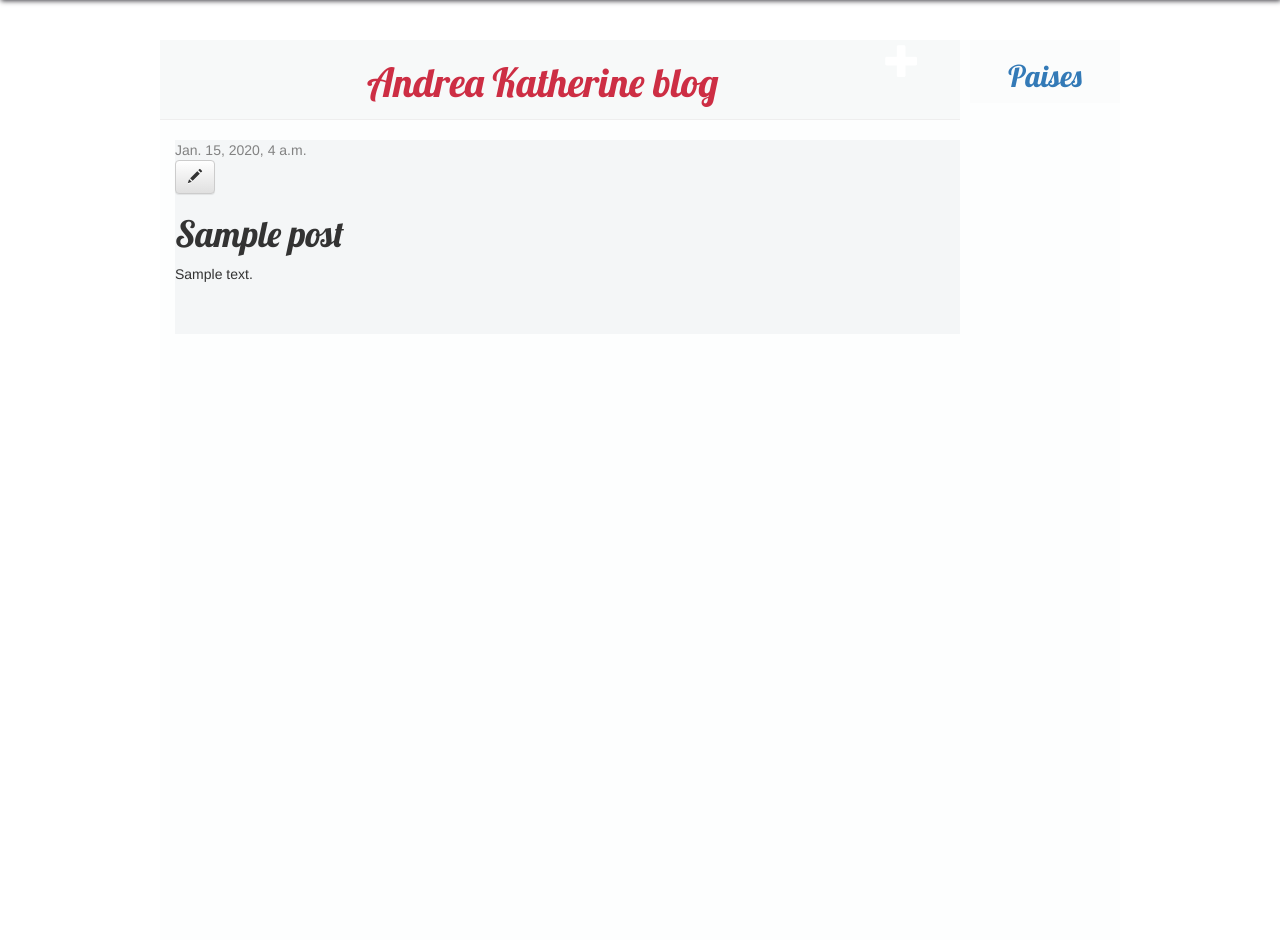
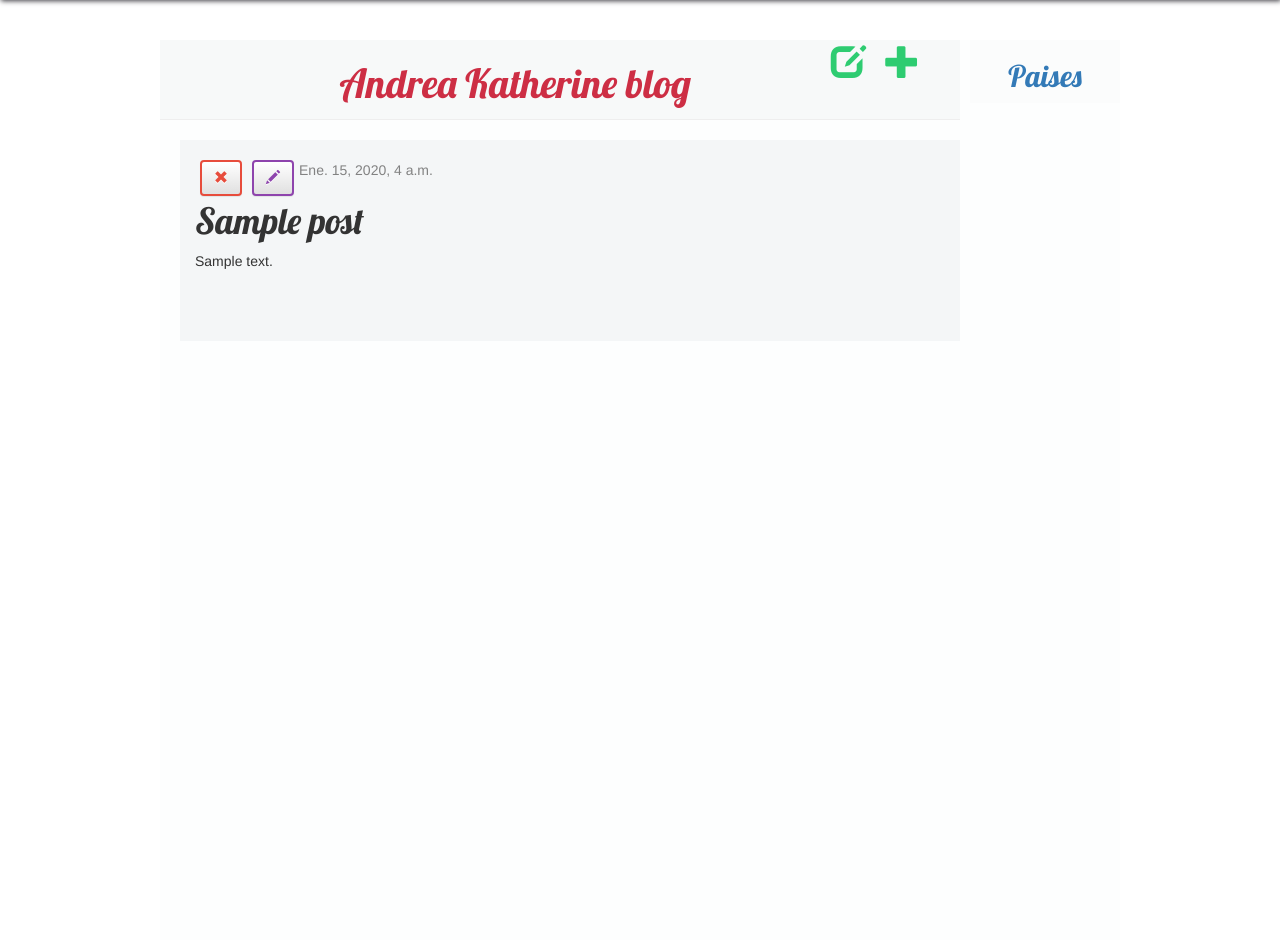
Before and after one commit to al3j4ndrO/my-first-blog, a Django app: page /post/1/ in a window 1280 px wide. Shown: the part 50-990 px from the top of the page. Run offline with Django 3.2, Linux system fonts and the light colour scheme; a user stored in the database is signed in; tables that the repository leaves empty hold one stand-in row (values such as "Sample post"); some libraries are stand-ins or nearby versions.

Commit message:
Agregando opciones de editar agragar eliminar y publicar + estilo CSS.

```diff
--- a/blog/static/css/blog.css
+++ b/blog/static/css/blog.css
@@ -37,8 +37,8 @@ div.body-page {
 	margin: auto;
 	margin-top: 40px;
 	width: 960px;
+	height: 900px;
 	background-color: #FDFEFE;
-	height: 900px;
 }
 
 
@@ -57,16 +57,23 @@ div.page-header {
 	text-align: center;
 	background-color: #F7F9F9;
 	margin-top: 0px;
-	padding: 0.1px 20px 20px 40px;
+	padding: 1px 20px 20px 40px;
 }
 
-div.content-container {
-	margin-left: 15px;
+div.content {
+	margin-left: 20px;
 	margin-top: 20px;
-	width: 785px;
+	width: 780px;
 	height: auto;
 	background-color: #F4F6F7;
 }
+
+
+div.col-md-8 {
+	width: auto;
+	height: auto;
+}
+
 /*
 h1, h2{
 	margin: auto;
@@ -81,9 +88,11 @@ h1, h2{
 	text-decoration: none;
 }
 
+/*  -- ESTA ARRIBA EN div.content
 .content {
-	margin-left: 40px;
+	margin-left: 20px;
 }
+*/
 
 h1, h2, h3, h4 {
 	font-family: 'Lobster', cursive;
@@ -91,10 +100,18 @@ h1, h2, h3, h4 {
 
 .date {
 	color: #828282;
+	float: right;
+	margin-right: 30px;
 }
 
-.save {
+.save  {
 	float: right;
+}
+
+.rmv, .edt, .pblsh {
+	float: right;
+	margin: 5px;
+	margin-top: 0px;
 }
 
 .post-form textarea, .post-form input {
@@ -102,16 +119,175 @@ h1, h2, h3, h4 {
 }
 
 .top-menu, .top-menu:hover, .top-menu:visited {
-	color: #ffffff;
+	color: #2ECC71;
 	float: right;
 	font-size: 26pt;
 	margin-right: 20px;
 }
 
 .post {
-	margin-bottom: 50px;
+	margin-bottom: 70px;
 }
 
 .post h1 a, .post h1 a:visited {
 	color: #000000;
 }
+
+
+/*REMOVE OR DELETE BOTTON STYLE*/
+.rmv {
+	transform: translateZ(0);
+	-webkit-transition-duration: 0.3s;
+	transition-duration: 0.3s;
+}
+
+.rmv:before {
+	content: "";
+	position: absolute;
+	top: 0;
+	left: 0;
+	right: 0;
+	bottom: 0;
+	background: #E74C3C;
+	-webkit-transform: scaleY(0);
+	transform: scaleY(0);
+	-webkit-transform-origin: 50% 100%;
+	transform-origin: 50% 100%;
+	-webkit-transition-property: transform;
+	transition-property: transform;
+	-webkit-transition-duration: 0.3s;
+	transition-duration: 0.3s;
+	-webkit-transition-timing-function: ease-out;
+	transition-timing-function: ease-out;
+}
+
+.rmv:hover, .rmv:focus, .rmv:active {
+	color: white;
+}
+
+.rmv:hover:before, .rmv:focus:before, .rmv:active:before {
+	-webkit-transform: scaleY(1);
+	transform: scaleY(1);
+}
+
+/*Button Styling*/
+.rmv {
+	color: #E74C3C;
+	border: 2px solid #E74C3C;
+	text-decoration: none;
+}
+
+.rmv:hover {
+	color: white;
+	border: 2px solid #E74C3C;
+}
+
+.rmv:before {
+	background: #E74C3C;
+}
+
+/*EDITE BOTTON STYLE*/
+.edt {
+	transform: translateZ(0);
+	-webkit-transition-duration: 0.3s;
+	transition-duration: 0.3s;
+}
+
+.edt:before {
+	content: "";
+	position: absolute;
+	top: 0;
+	left: 0;
+	right: 0;
+	bottom: 0;
+	background: #8E44AD;
+	-webkit-transform: scaleY(0);
+	transform: scaleY(0);
+	-webkit-transform-origin: 50% 100%;
+	transform-origin: 50% 100%;
+	-webkit-transition-property: transform;
+	transition-property: transform;
+	-webkit-transition-duration: 0.3s;
+	transition-duration: 0.3s;
+	-webkit-transition-timing-function: ease-out;
+	transition-timing-function: ease-out;
+}
+
+.edt:hover, .edt:focus, .edt:active {
+	color: white;
+}
+
+.edt:hover:before, .edt:focus:before, .edt:active:before {
+	-webkit-transform: scaleY(1);
+	transform: scaleY(1);
+}
+
+/*Button Styling*/
+.edt {
+	color: #8E44AD;
+	border: 2px solid #8E44AD;
+	text-decoration: none;
+}
+
+.edt:hover {
+	color: white;
+	border: 2px solid #8E44AD;
+}
+
+.edt:before {
+	background: #8E44AD;
+}
+
+/*PUBLISH BOTTON STYLE*/
+.pblsh {
+	-webkit-transform: translateZ(0);
+	-webkit-transition-duration: 0.3s;
+	transition-duration: 0.3s;
+}
+.pblsh:before {
+	content: "";
+	position: absolute;
+	z-index: -1;
+	top: 0;
+	left: 0;
+	right: 0;
+	bottom: 0;
+	background: #3498DB;
+	-webkit-transform: scaleY(0);
+	transform: scaleY(0);
+	-webkit-transform-origin: 50% 100%;
+	transform-origin: 50% 100%;
+	-webkit-transition-property: transform;
+	transition-property: transform;
+	-webkit-transition-duration: 0.3s;
+	transition-duration: 0.3s;
+	-webkit-transition-timing-function: ease-out;
+	transition-timing-function: ease-out;
+}
+.pblsh:hover, .pblsh:focus, .pblsh:active {
+	color: white;
+}
+.pblsh:hover:before, .pblsh:focus:before, .pblsh:active:before {
+	-webkit-transform: scaleY(1);
+	transform: scaleY(1);
+}
+
+/*Button Styling*/
+.pblsh {
+	color: #3498DB;
+	border: 3px solid #3498DB;
+	text-decoration: none;
+}
+.pblsh:hover {
+	color: white;
+	border: 3px solid #3498DB;
+}
+.pblsh:before {
+	background: #3498DB;
+}
+
+
+/*
+div.reset {
+	clear: both;
+}
--- a/blog/templates/blog/base.html
+++ b/blog/templates/blog/base.html
@@ -1,4 +1,5 @@
 {% load staticfiles %}
+
 <!DOCTYPE html>
 <html lang="en-US">
 
@@ -44,19 +45,26 @@
 			<h2><a href="">Paises</a></h2>
 		</div>
 
+		<!-- Reseteando
+		<div class="reset"></div>
+		-->
+
 		<!-- Div encabezado de los blogs -->
 		<div class="page-header">
-
 			{% if user.is_authenticated %}
 				<a href="{% url 'post_new' %}" class="top-menu"><span class="glyphicon glyphicon-plus"></span></a>
+				<a href="{% url 'post_draft_list' %}" class="top-menu"><span class="glyphicon glyphicon-edit"></span></a>
 			{% endif %}
 
 			<h1><a href="">Andrea Katherine blog</a></h1>
-
 		</div>
 
+		<!-- Reseteando
+		<div class="reset"></div>
+		-->
+
 		<!-- Div el cuerpo del blog -->
-		<div class="content-container">
+		<div class="content container">
 			<div class="row">
 				<div class="col-md-8">
 				{% block content %}
--- a/blog/templates/blog/post_detail.html
+++ b/blog/templates/blog/post_detail.html
@@ -6,9 +6,12 @@
 			<div class="date">
 				{{ post.published_date }}
 			</div>
+		{% else %}
+			<a class="btn pblsh btn-default" href="{% url 'post_publish' pk=post.pk %}">Publicar</a>
 		{% endif %}
 		{% if user.is_authenticated %}
-			<a class="btn btn-default" href="{% url 'post_edit' pk=post.pk %}"><span class="glyphicon glyphicon-pencil"></span></a>
+			<a class="btn edt btn-default" href="{% url 'post_edit' pk=post.pk %}"><span class="glyphicon glyphicon-pencil"></span></a>
+			<a class="btn rmv btn-default" href="{% url 'post_remove' pk=post.pk %}"><span class="glyphicon glyphicon-remove"></span></a>
 		{% endif %}
 		<h1>{{ post.title }}</h1>
 		<p>{{ post.text|linebreaksbr }}</p>
--- a/blog/templates/blog/post_edit.html
+++ b/blog/templates/blog/post_edit.html
@@ -1,7 +1,7 @@
 {% extends 'blog/base.html' %}
 
 {% block content %}
-	<h1>New post</h1>
+	<h1>Nuevo Post</h1>
 	<form method="POST" class="post-form">{% csrf_token %}
 		{{ form.as_p }}
 		<button type="submit" class="save btn btn-default">Save</button>
--- a/blog/urls.py
+++ b/blog/urls.py
@@ -6,4 +6,7 @@ urlpatterns = [
 	url(r'^post/(?P<pk>\d+)/$', views.post_detail, name='post_detail'),
 	url(r'^post/new/$', views.post_new, name='post_new'),
 	url(r'^post/(?P<pk>\d+)/edit/$', views.post_edit, name='post_edit'),
+	url(r'^drafts/$', views.post_draft_list, name='post_draft_list'),
+	url(r'^post/(?P<pk>\d+)/publish/$', views.post_publish, name='post_publish'),
+	url(r'^post/(?P<pk>\d+)/remove/$', views.post_remove, name='post_remove'),
 ]
--- a/blog/views.py
+++ b/blog/views.py
@@ -22,7 +22,6 @@ def post_new(request):
 		if form.is_valid():
 			post = form.save(commit=False)
 			post.author = request.user
-			post.published_date = timezone.now()
 			post.save()
 			return redirect('post_detail', pk=post.pk)
 	else:
@@ -36,9 +35,22 @@ def post_edit(request, pk):
 		if form.is_valid():
 			post = form.save(commit=False)
 			post.author = request.user
-			post.published_date = timezone.now()
 			post.save()
 			return redirect('post_detail', pk=post.pk)
 	else:
 		form = PostForm(instance=post)
 	return render(request, 'blog/post_edit.html', {'form': form})
+
+def post_draft_list(request):
+	posts = Post.objects.filter(published_date__isnull=True).order_by('created_date')
+	return render(request, 'blog/post_draft_list.html', {'posts': posts})
+
+def post_publish(request, pk):
+	post = get_object_or_404(Post, pk=pk)
+	post.publish()
+	return redirect('post_detail', pk=pk)
+
+def post_remove(request, pk):
+	post = get_object_or_404(Post, pk=pk)
+	post.delete()
+	return redirect('post_list')
--- a/mysite/settings.py
+++ b/mysite/settings.py
@@ -87,7 +87,7 @@ DATABASES = {
 # Internationalization
 # https://docs.djangoproject.com/en/1.8/topics/i18n/
 
-LANGUAGE_CODE = 'en-us'
+LANGUAGE_CODE = 'es'
 
 TIME_ZONE = 'America/El_Salvador'
 
```
Also changed, not shown: blog/templates/blog/post_draft_list.html (added, +11 -0 lines).
